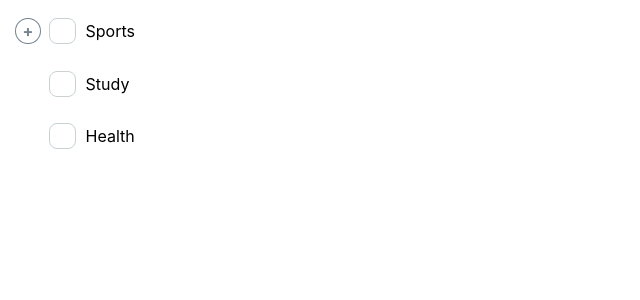
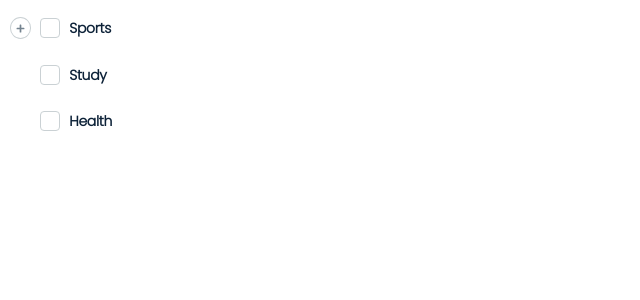
Before and after one commit to Saini-Lakshay/nested-checkbox, a React (Create React App) app: page / in a window 1280 px wide. Shown: the top 300 px of the page, without its empty margins (0-640 px from the left). Built offline with nearby package versions, Linux system fonts and the light colour scheme.

Commit message:
added styling and font changes

```diff
--- a/package.json
+++ b/package.json
@@ -8,6 +8,7 @@
     "@testing-library/user-event": "^13.5.0",
     "react": "^18.2.0",
     "react-dom": "^18.2.0",
+    "react-icons": "^4.4.0",
     "react-scripts": "5.0.1",
     "web-vitals": "^2.1.4"
   },
--- a/public/index.html
+++ b/public/index.html
@@ -3,6 +3,12 @@
   <head>
     <meta charset="utf-8" />
     <link rel="icon" href="%PUBLIC_URL%/favicon.ico" />
+    <link rel="preconnect" href="https://fonts.googleapis.com" />
+    <link rel="preconnect" href="https://fonts.gstatic.com" crossorigin />
+    <link
+      href="https://fonts.googleapis.com/css2?family=Fjalla+One&family=Poppins:wght@100;300&display=swap"
+      rel="stylesheet"
+    />
     <meta name="viewport" content="width=device-width, initial-scale=1" />
     <meta name="theme-color" content="#000000" />
     <meta
--- a/src/components/Checkbox.js
+++ b/src/components/Checkbox.js
@@ -1,9 +1,11 @@
 function Checkbox(props) {
-  const { label, isIntermediate, isChecked, onChange } = props;
+  const { label, isIntermediate, isChecked, onChange, labelStyle } = props;
+
   return (
     <div id="checkbox_wrapper">
       <span>
         <input
+          id={`inp_checkbox_${label}`}
           type="checkbox"
           checked={isChecked}
           onChange={() => onChange()}
@@ -16,7 +18,7 @@ function Checkbox(props) {
           }
         />
       </span>
-      <label>{label}</label>
+      <label style={labelStyle ? { ...labelStyle } : {}}>{label}</label>
     </div>
   );
 }
--- a/src/components/ExpandToggler.js
+++ b/src/components/ExpandToggler.js
@@ -1,10 +1,11 @@
+import { FaPlus, FaMinus } from "react-icons/fa";
 function ExpandToggler({ isExpanded, onToggle, showToggler }) {
   return (
     <span
       className={`expand-toggler ${showToggler ? "" : "hidden"}`}
       onClick={onToggle}
     >
-      {isExpanded ? "-" : "+"}
+      {isExpanded ? <FaMinus size={9} /> : <FaPlus size={9} />}
     </span>
   );
 }
--- a/src/components/NestedCheckbox.js
+++ b/src/components/NestedCheckbox.js
@@ -93,7 +93,12 @@ function NestedCheckbox(props) {
   return (
     <div>
       {treeData?.map((d, index) => {
+        if (d) {
           let isLeafNode = d?.children?.length == 0;
+          let fontProps = {
+            fontWeight: d.parentId != null && isLeafNode ? "400" : "600",
+            color: d.parentId != null && isLeafNode ? "#7A7A7A" : "#0D2238",
+          };
           return (
             <div key={`dataName${index}`} className="nested_data_wrapper">
               {(expandChildren[index] ||
@@ -115,11 +120,14 @@ function NestedCheckbox(props) {
                   onChange={() => {
                     changeCheckVal(
                       d,
-                    treeMap[d.name] && treeMap[d.name].isChecked ? false : true,
+                      treeMap[d.name] && treeMap[d.name].isChecked
+                        ? false
+                        : true,
                       { ...treeMap }
                     );
                     changeIntermediateVal(d.parentId, { ...treeMap });
                   }}
+                  labelStyle={{ ...fontProps }}
                 />
               </div>
               {expandChildren[index] && !isLeafNode && (
@@ -134,6 +142,7 @@ function NestedCheckbox(props) {
               )}
             </div>
           );
+        }
       })}
     </div>
   );
--- a/src/shared/Helper.js
+++ b/src/shared/Helper.js
@@ -10,6 +10,12 @@ export const listToTreeData = (listData = []) => {
   for (i = 0; i < listData.length; i++) {
     node = listData[i];
     if (node.parentId !== null) {
+      if (!listData[map[node.parentId]]) {
+        alert("Data not correct, parent node missing");
+        treeData = [];
+        map = {};
+        return { treeData, map };
+      }
       listData[map[node.parentId]].children.push(node);
     } else {
       treeData.push(node);
--- a/src/styles/Components.css
+++ b/src/styles/Components.css
@@ -10,10 +10,15 @@
 }
 
 #checkbox_wrapper span {
-  border-radius: 0.5rem;
+  height: 18px;
+  width: 18px;
+  border-radius: 4px;
   border: 1px solid #cad1d4;
   z-index: 2;
   background-color: #ffffff;
+  display: flex;
+  justify-content: center;
+  align-items: center;
 }
 
 #checkbox_wrapper label {
@@ -22,47 +27,49 @@
   overflow-wrap: break-word;
   word-wrap: keep-all;
   text-align: start;
+  font-size: 14px;
+  font-family: "Poppins", sans-serif;
+  letter-spacing: -0.022em;
+  line-height: 18px;
 }
 
 #checkbox_wrapper input[type="checkbox"] {
   appearance: none;
-  height: 18px;
-  width: 18px;
+  height: 10px;
+  width: 10px;
   background-color: #ffffff;
-  border-radius: 9px;
+  border-radius: 5px;
   cursor: pointer;
-  display: flex;
-  align-items: center;
-  justify-content: center;
+  box-sizing: border-box;
 }
 
 #checkbox_wrapper input[type="checkbox"]:checked {
-  background-color: green;
+  background-color: #41c3a9;
 }
 
 .nested_data_wrapper {
-  margin: 10px 10px 10px 15px;
+  margin: 10px;
   position: relative;
   /* border: 2px solid black; */
 }
 
 .nested_data_wrapper hr {
   position: absolute;
-  left: 46px;
-  border: 1px dotted grey;
+  left: 39px;
+  border: 1px dotted #cad1d4;
   z-index: 0;
 }
 
 .leaf_hr {
   width: 2%;
   max-width: 1rem;
-  top: 13px;
-  left: 0.75rem !important;
+  top: 10px;
+  left: 10px !important;
 }
 
 .nonleaf_hr {
-  height: 90%;
-  top: 30px;
+  height: calc(100% - 24px);
+  top: 24px;
 }
 
 .expandToggler_wrapper {
@@ -76,8 +83,8 @@
 }
 
 .expand-toggler {
-  padding: 0.2rem;
-  border: 1px solid #74838f;
+  padding: 1px;
+  border: 1px solid #cad1d4;
   height: 18px;
   width: 18px;
   border-radius: 50%;
```
Also changed, not shown: src/index.js (+6 -6 lines), 1 other file (tests, documents, lock files or other folders). Lines whose indentation alone changed are shown as unchanged.
